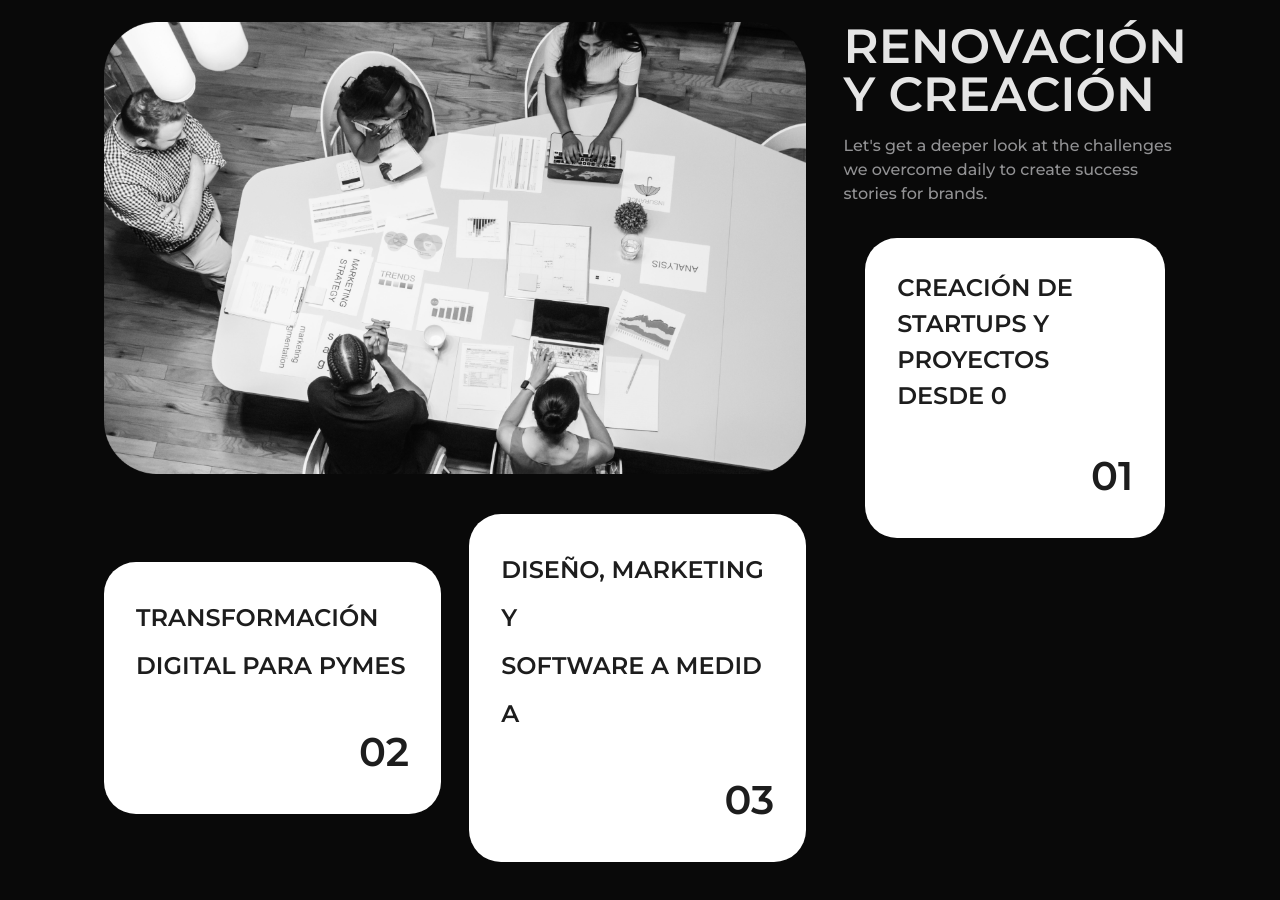
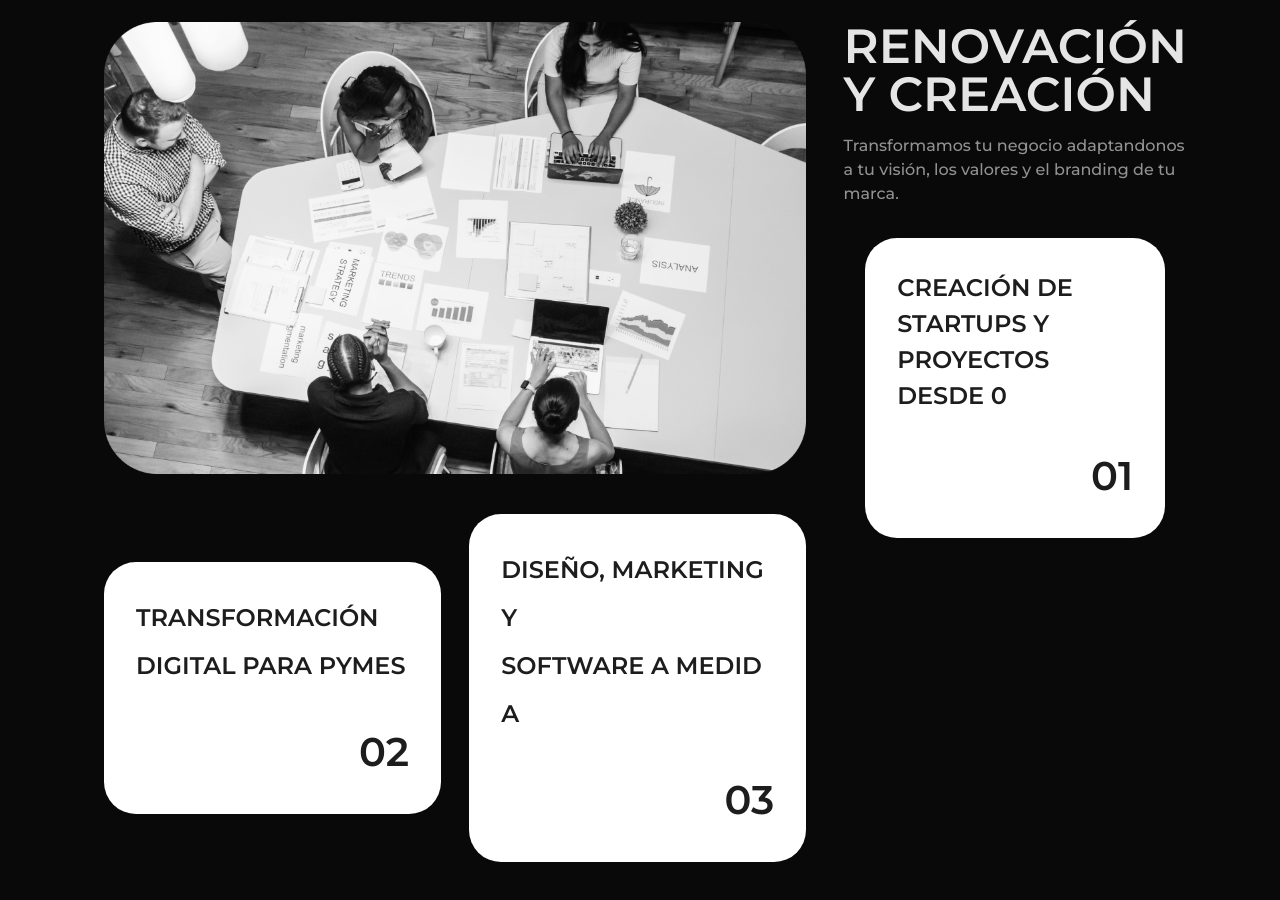
Before and after one commit to alpa-digital/alpa-digital, a React (Vite) app: page / in a window 1280 px wide. Shown: the part 1660-2560 px from the top of the page. Built offline with nearby package versions, Linux system fonts and the light colour scheme; what react-locomotive-scroll would draw is missing.

Commit message:
init deploy

```diff
--- a/package.json
+++ b/package.json
@@ -5,6 +5,8 @@
   "type": "module",
   "scripts": {
     "dev": "vite",
+    "predeploy": "npm run build",
+    "deploy": "gh-pages -d dist",
     "build": "vite build",
     "preview": "vite preview"
   },
@@ -23,6 +25,7 @@
     "@types/react-dom": "^18.0.6",
     "@vitejs/plugin-react": "^2.1.0",
     "autoprefixer": "^10.4.12",
+    "gh-pages": "^6.1.1",
     "postcss": "^8.4.16",
     "vite": "^3.2.7"
   }
--- a/src/sections/SelectedWorks/SelectedWorks.jsx
+++ b/src/sections/SelectedWorks/SelectedWorks.jsx
@@ -95,8 +95,7 @@ const SelectedWorks = () => {
             Renovación y Creación
           </h2>
           <p className="text-[#929294] font-medium text-[80%] lg:text-base">
-            Let's get a deeper look at the challenges we overcome daily to
-            create success stories for brands.
+            Transformamos tu negocio adaptandonos a tu visión, los valores y el branding de tu marca.
           </p>
         </motion.div>
         <motion.div
--- a/vite.config.js
+++ b/vite.config.js
@@ -3,6 +3,7 @@ import react from "@vitejs/plugin-react";
 
 // https://vitejs.dev/config/
 export default defineConfig({
+  base: "/alpa-digital",
   plugins: [react()],
   server: {
     port: 3000,
```
Also changed, not shown: 21 other files (tests, documents, lock files or other folders).
